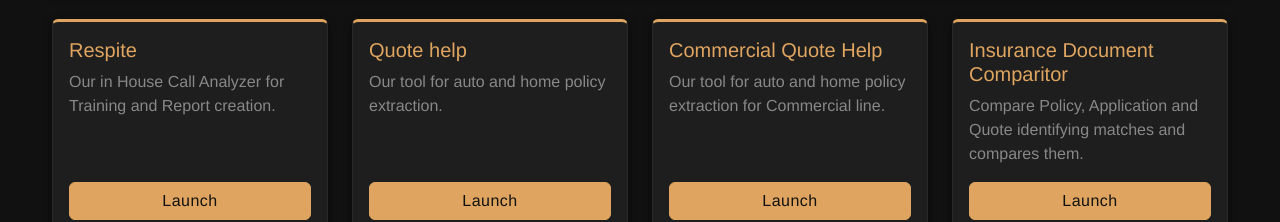
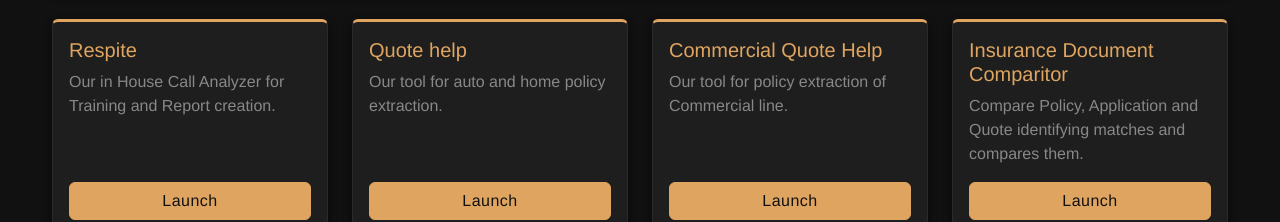
Before and after one commit to Syed-muff/tool-dashboard, a plain HTML site: page index.html in a window 1280 px wide. Shown: the part 193-415 px from the top of the page. Drawn offline with nearby package versions, Linux system fonts and the light colour scheme; a script that the page names is missing.

Commit message:
changes in discription

```diff
--- a/index.html
+++ b/index.html
@@ -140,7 +140,7 @@
           <div class="card-body d-flex flex-column">
             <h5 class="card-title">Commercial Quote Help</h5>
             <p class="card-text">
-              Our tool for auto and home policy extraction for Commercial line.
+              Our tool for policy extraction of Commercial line.
             </p>
             <a
               href="http://192.168.4.39:7001/"
```
